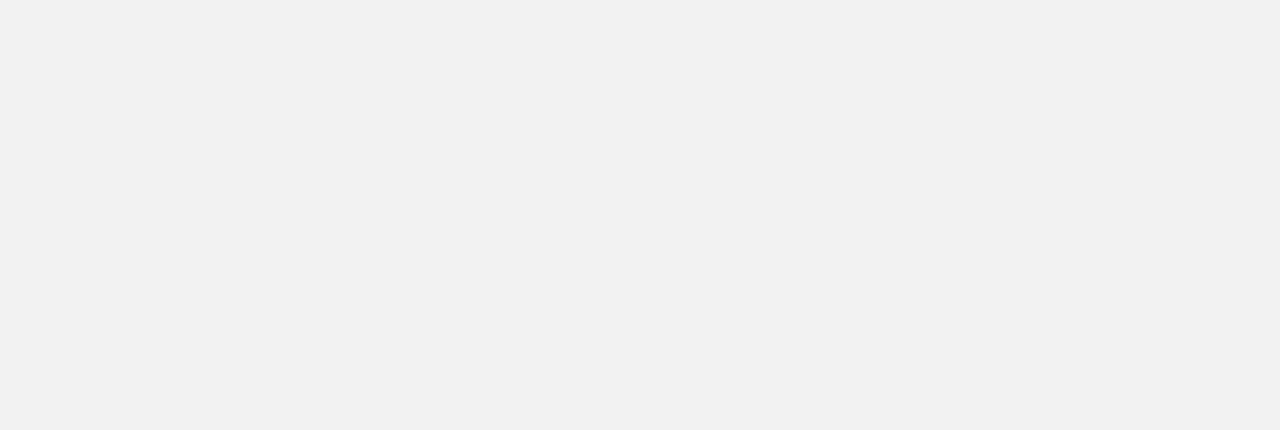
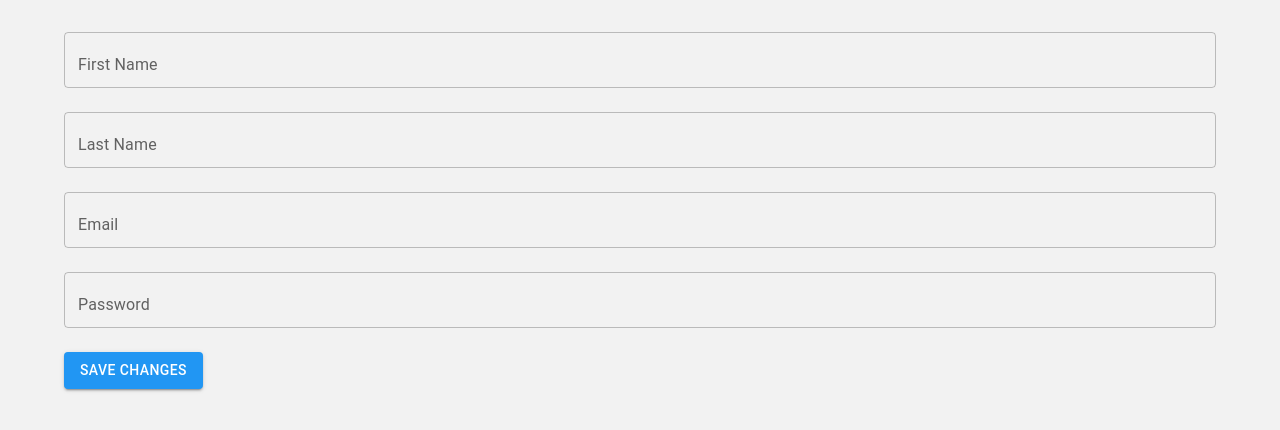
Before and after one commit to LLwassim/bankingapp-frontend, a React (Create React App) app: page /bankingapp-frontend/user-settings in a window 1280 px wide. Before the commit this address had no page. Shown: the top 430 px of the page. Built offline with nearby package versions, Linux system fonts and the light colour scheme.

Commit message:
added theme provider & added User Settings

```diff
--- a/src/App.js
+++ b/src/App.js
@@ -2,19 +2,32 @@ import "./App.css";
 import { BrowserRouter as Router, Route, Routes } from "react-router-dom";
 import LoginPage from "./pages/LoginPage";
 import HomePage from "./pages/HomePage";
-//import CreateAccount from "./pages/CreateAccount";
+import UserSettings from "./pages/UserSettings";
 import SignUpPage from "./pages/SignUpPage";
-
+import { createTheme, ThemeProvider } from "@mui/material/styles";
+const theme = createTheme({
+  palette: {
+    primary: {
+      main: "#2196F3", // Set your desired blue color
+    },
+    background: {
+      default: "#fff", // Set the background color to white
+    },
+  },
+});
 function App() {
   return (
+    <ThemeProvider theme={theme}>
       <Router basename="/bankingapp-frontend">
         <Routes>
           <Route exact path="/" element={<LoginPage />} />
           <Route path="/login" element={<LoginPage />} />
           <Route path="/signup" element={<SignUpPage />} />
           <Route path="/home" element={<HomePage />} />
+          <Route path="/user-settings" element={<UserSettings />} />
         </Routes>
       </Router>
+    </ThemeProvider>
   );
 }
 
--- a/src/components/Navbar.js
+++ b/src/components/Navbar.js
@@ -16,7 +16,7 @@ function Navbar() {
           <Link to="/">Transactions</Link>
         </li>
         <li className="nav-item">
-          <Link to="/">Profile</Link>
+          <Link to="/user-settings">Profile</Link>
         </li>
         <li className="nav-item">
           <Link to="/login">Log In</Link>
--- a/src/pages/LoginPage.js
+++ b/src/pages/LoginPage.js
@@ -61,7 +61,7 @@ function LoginPage() {
           placeholder="Password"
           value={password}
           onChange={(e) => setPassword(e.target.value)}
-          id="password"
+          id="login_password"
           name="password"
           required
         />
--- /dev/null
+++ b/src/pages/UserSettings.js
@@ -0,0 +1,70 @@
+import React from "react";
+import { makeStyles } from "@mui/styles";
+import Container from "@mui/material/Container";
+import Grid from "@mui/material/Grid";
+import TextField from "@mui/material/TextField";
+import Button from "@mui/material/Button";
+
+
+const useStyles = makeStyles((theme) => ({
+  root: {
+    marginTop: theme.spacing(4),
+  },
+  textField: {
+    width: "100%",
+  },
+  button: {
+    marginTop: theme.spacing(2),
+  },
+}));
+
+function UserSettings() {
+  const classes = useStyles();
+
+  return (
+    <Container className={classes.root}>
+      <Grid container spacing={3}>
+        <Grid item xs={12}>
+          <TextField
+            className={classes.textField}
+            label="First Name"
+            variant="outlined"
+          />
+        </Grid>
+        <Grid item xs={12}>
+          <TextField
+            className={classes.textField}
+            label="Last Name"
+            variant="outlined"
+          />
+        </Grid>
+        <Grid item xs={12}>
+          <TextField
+            className={classes.textField}
+            label="Email"
+            variant="outlined"
+          />
+        </Grid>
+        <Grid item xs={12}>
+          <TextField
+            className={classes.textField}
+            label="Password"
+            type="password"
+            variant="outlined"
+          />
+        </Grid>
+        <Grid item xs={12}>
+          <Button
+            className={classes.button}
+            variant="contained"
+            color="primary"
+          >
+            Save Changes
+          </Button>
+        </Grid>
+      </Grid>
+    </Container>
+  );
+}
+
+export default UserSettings;
```
Lines whose indentation alone changed are shown as unchanged.
